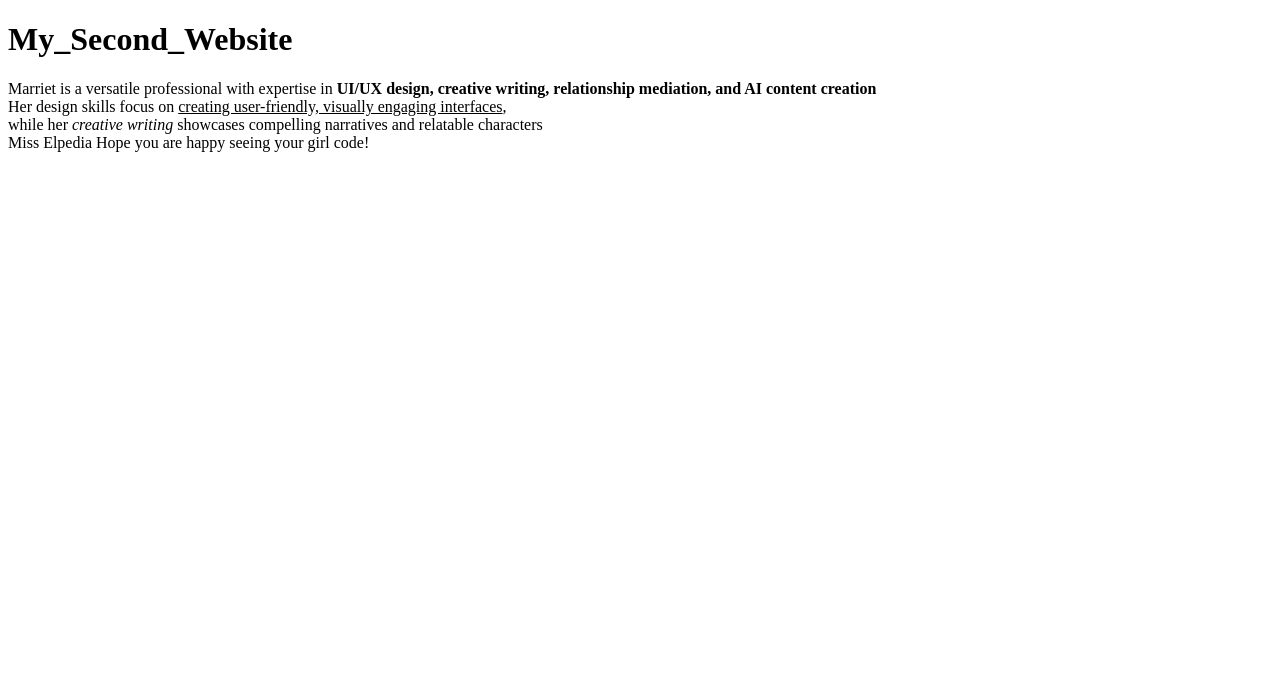
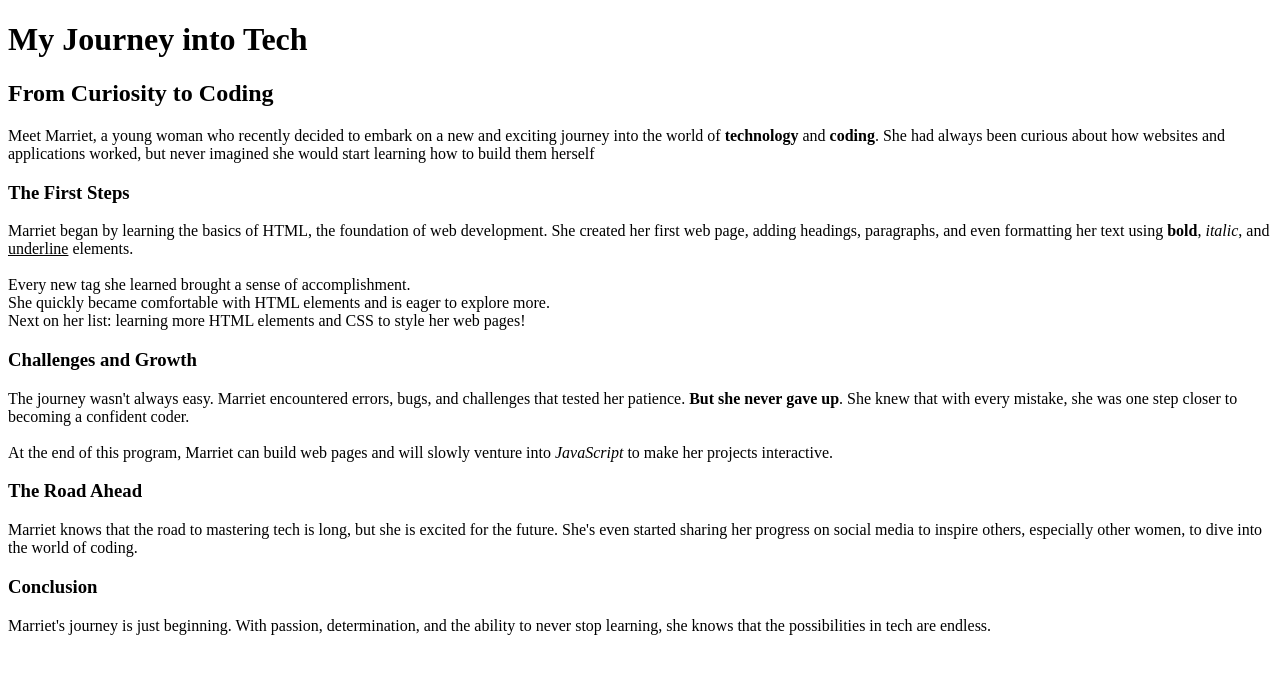
Before and after one commit to marriet-aho/T4G_homework1, a plain HTML site: page index.html in a window 1280 px wide. Drawn offline with Linux system fonts and the light colour scheme.

Commit message:
index.html

```diff
--- a/index.html
+++ b/index.html
@@ -3,10 +3,14 @@
 <head>
     <meta charset="UTF-8">
     <meta name="viewport" content="width=device-width, initial-scale=1.0">
-    <title>T4GWebsite</title>
+    <title>Marriet First Time</title>
 </head>
-<body>
- <h1>My_Second_Website</h1>
- <p>Marriet is a versatile professional with expertise in <b>UI/UX design, creative writing, relationship mediation, and AI content creation</b> <br>Her design skills focus on <u>creating user-friendly, visually engaging interfaces</u>, <br>while her <i>creative writing</i> showcases compelling narratives and relatable characters <br>Miss Elpedia Hope you are happy seeing your girl code! </p>
+<body><h1>My Journey into Tech</h1>
+ <h2>From Curiosity to Coding</h2>
+ <p>Meet Marriet, a young woman who recently decided to embark on a new and exciting journey into the world of <b>technology</b> and <b>coding</b>. She had always been curious about how websites and applications worked, but never imagined she would start learning how to build them herself <br><h3>The First Steps</h3>Marriet began by learning the basics of HTML, the foundation of web development. She created her first web page, adding headings, paragraphs, and even formatting her text using <b>bold</b>, <i>italic</i>, and <u>underline</u> elements.
+    <br><br>Every new tag she learned brought a sense of accomplishment. <br>
+    She quickly became comfortable with HTML elements and is eager to explore more. <br>
+    Next on her list: learning more HTML elements and CSS to style her web pages! <br><h3>Challenges and Growth</h3>The journey wasn't always easy. Marriet encountered errors, bugs, and challenges that tested her patience. <b>But she never gave up</b>. She knew that with every mistake, she was one step closer to becoming a confident coder.
+    <br><br>At the end of this program, Marriet can build web pages and will slowly venture into <i>JavaScript</i> to make her projects interactive. <br><h3>The Road Ahead</h3>Marriet knows that the road to mastering tech is long, but she is excited for the future. She's even started sharing her progress on social media to inspire others, especially other women, to dive into the world of coding. <br><h3>Conclusion</h3>Marriet's journey is just beginning. With passion, determination, and the ability to never stop learning, she knows that the possibilities in tech are endless.</p>
 </body>
 </html>
```
